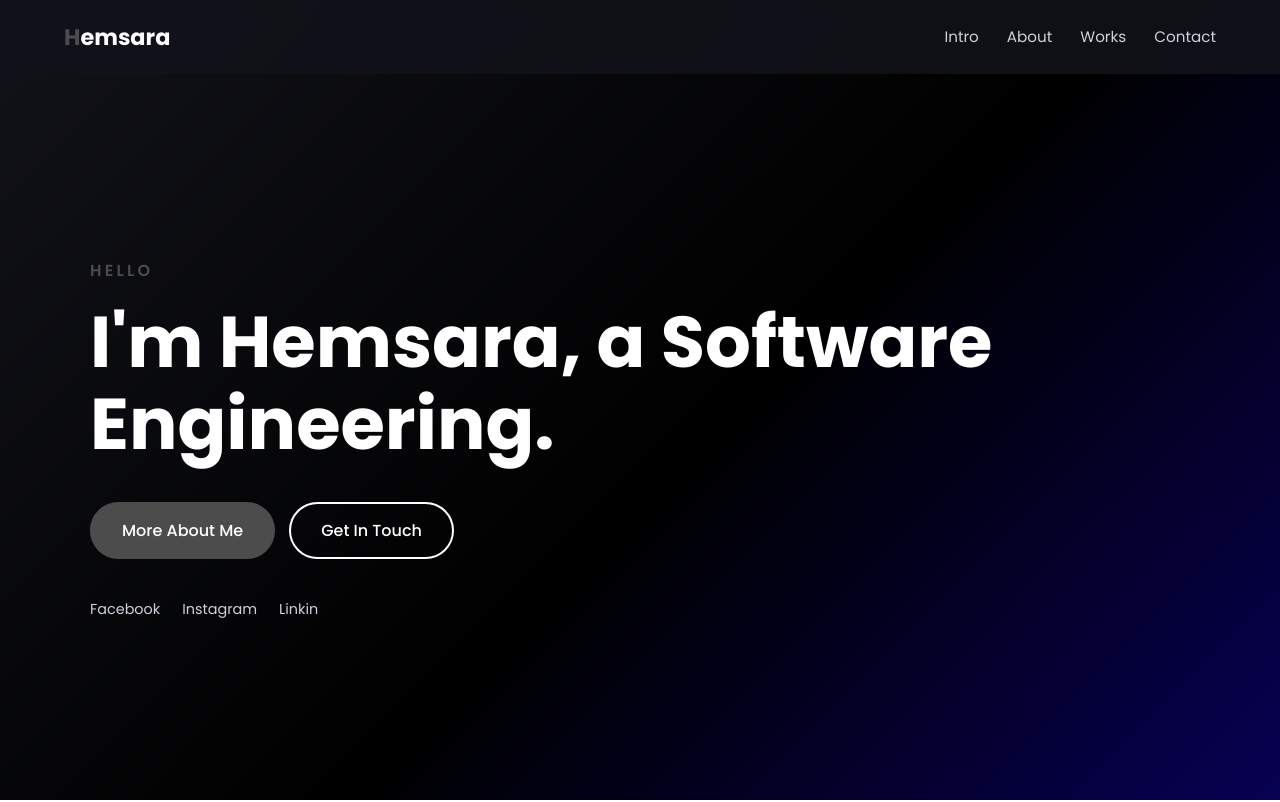
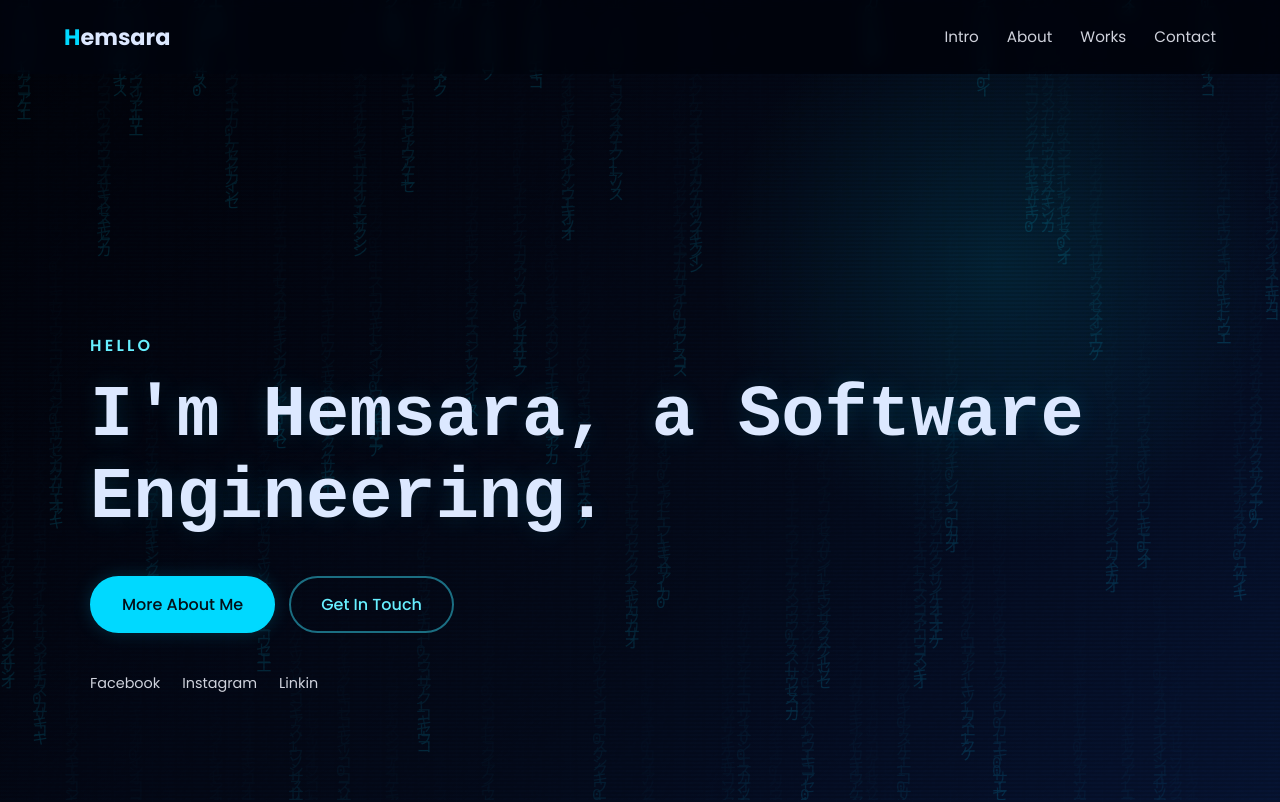
Before and after one commit to hemsara-edirisooriya/Portfolio, a plain HTML site: page index.html in a window 1280 px wide. Shown: the top 802 px of the page. Drawn offline with Linux system fonts and the light colour scheme.

Commit message:
add back ground animation

```diff
--- a/index.html
+++ b/index.html
@@ -10,7 +10,11 @@
 </head>
 <body id="top">
 
+  <canvas id="matrix-canvas" aria-hidden="true"></canvas>
+
+
   <header class="site-header">
+
     <a href="#intro" class="logo">Hemsara</a>
     <button class="menu-toggle" aria-label="Toggle menu" onclick="document.querySelector('.nav').classList.toggle('open')">☰</button>
     <nav class="nav">
@@ -23,6 +27,8 @@
 
   <!-- INTRO -->
   <section id="intro" class="hero">
+
+
     <div class="hero-inner">
       <p class="eyebrow">Hello</p>
       <h1>I'm Hemsara, a Software Engineering.</h1>
@@ -80,7 +86,7 @@
   </section>
 
   <!-- WORKS -->
-  <!-- <section id="works" class="section alt">
+  <section id="works" class="section alt">
     <div class="container">
       <h2 class="section-title">Selected Works.</h2>
       <div class="works-grid">
@@ -92,10 +98,10 @@
         <article class="work c6"><div class="work-info"><h3>Tropical</h3><span>Frontend Design</span></div></article>
       </div>
     </div>
-  </section> -->
+  </section>
 
   <!-- TESTIMONIALS -->
-  <section class="section">
+  <!-- <section id="works" class="section">
     <div class="container">
       <h2 class="section-title">Hear it from My Happy Clients</h2>
       <div class="grid-2">
@@ -116,7 +122,7 @@
         <div><span class="num">85+</span><p>Positive Feedback</p></div>
       </div>
     </div>
-  </section>
+  </section> -->
 
   <!-- CONTACT -->
   <footer id="contact" class="footer">
@@ -145,5 +151,7 @@
     </div>
   </footer>
 
+  <script src="js/app.js"></script>
+
 </body>
 </html>
--- /dev/null
+++ b/js/app.js
@@ -0,0 +1,63 @@
+const canvas = document.getElementById("matrix-canvas");
+  const ctx = canvas.getContext("2d");
+
+  const characters = "01アイウエオカキクケコサシスセソ";
+  const fontSize = 16;
+
+  let columns;
+  let drops;
+  let animationId;
+
+  function resizeCanvas() {
+    const rect = canvas.getBoundingClientRect();
+    const dpr = window.devicePixelRatio || 1;
+
+    canvas.width = rect.width * dpr;
+    canvas.height = rect.height * dpr;
+
+    ctx.setTransform(dpr, 0, 0, dpr, 0, 0);
+
+    columns = Math.ceil(rect.width / fontSize);
+
+    drops = Array.from(
+      { length: columns },
+      () => Math.random() * -50
+    );
+  }
+
+  function drawMatrix() {
+    const width = canvas.clientWidth;
+    const height = canvas.clientHeight;
+
+    // Previous frame eka fade karanawa
+    ctx.fillStyle = "rgba(2, 4, 13, 0.08)";
+    ctx.fillRect(0, 0, width, height);
+
+    ctx.font = `${fontSize}px monospace`;
+
+    for (let i = 0; i < columns; i++) {
+      const char = characters[
+        Math.floor(Math.random() * characters.length)
+      ];
+
+      const x = i * fontSize;
+      const y = drops[i] * fontSize;
+
+      ctx.fillStyle = "#00d9ff";
+      ctx.fillText(char, x, y);
+
+      // Akuru pahala move karanawa
+      if (y > height && Math.random() > 0.975) {
+        drops[i] = 0;
+      }
+
+      drops[i] += 0.5;
+    }
+
+    animationId = requestAnimationFrame(drawMatrix);
+  }
+
+  resizeCanvas();
+  drawMatrix();
+
+  window.addEventListener("resize", resizeCanvas);
--- a/style/style.css
+++ b/style/style.css
@@ -1,10 +1,13 @@
 :root {
-  --bg: #ffffff;
-  --bg-alt: #ffffff;
-  --text: #2b2d33;
-  --muted: #000000;
-  --dark: #050505;
-  --accent: #4d4c4c;
+  --bg: #02040d;
+  --bg-alt: #050b1c;
+  --text: #dce7f8;
+  --muted: #93a2bd;
+  --dark: #02040a;
+  --accent: #00d9ff;
+  --accent-light: #67efff;
+  --text-bright: #dce8ff;
+  --line: #17284d;
   --radius: 10px;
 }
 
@@ -13,7 +16,11 @@ html { scroll-behavior: smooth; }
 body {
   font-family: "Poppins", system-ui, sans-serif;
   color: var(--text);
-  background: var(--bg);
+  background:
+    linear-gradient(rgba(20, 224, 255, .018) 1px, transparent 1px),
+    linear-gradient(90deg, rgba(20, 224, 255, .018) 1px, transparent 1px),
+    var(--bg);
+  background-size: 38px 38px;
   line-height: 1.7;
 }
 a { color: inherit; text-decoration: none; }
@@ -22,46 +29,103 @@ ul { list-style: none; }
 .container { width: min(1100px, 92%); margin-inline: auto; }
 .section { padding: 100px 0; }
 .section.alt { background: var(--bg-alt); }
-.section-title { font-size: clamp(2rem, 4vw, 3rem); margin-bottom: 40px; }
-.section-title.light { color: #fff; }
+.section:nth-of-type(even) { background: #030713; }
+.section-title { font-size: clamp(2rem, 4vw, 3rem); margin-bottom: 40px; color: var(--text); }
+.section-title.light { color: var(--text-bright); }
+.section-title::before {
+  content: "// ";
+  color: var(--accent);
+  font-family: "Courier New", monospace;
+  font-size: .7em;
+}
 
 /* Header */
 .site-header {
   position: fixed; inset: 0 0 auto 0; z-index: 10;
   display: flex; justify-content: space-between; align-items: center;
   padding: 18px 5%;
-  background: rgba(18, 19, 26, .85);
+  background: rgba(1, 4, 13, .96);
   -webkit-backdrop-filter: blur(8px);
   backdrop-filter: blur(8px);
 }
-.logo { color: #fff; font-weight: 700; font-size: 1.4rem; }
+.logo { color: var(--text-bright); font-weight: 700; font-size: 1.4rem; }
 .logo::first-letter { color: var(--accent); }
 .nav { display: flex; gap: 28px; }
 .nav a { color: #cfd2dc; font-size: .95rem; transition: color .2s; }
-.nav a:hover { color: var(--accent); }
-.menu-toggle { display: none; background: none; border: 0; color: #fff; font-size: 1.6rem; cursor: pointer; }
+.nav a:hover { color: var(--accent-light); }
+.menu-toggle { display: none; background: none; border: 0; color: var(--text-bright); font-size: 1.6rem; cursor: pointer; }
 
 /* Hero */
 .hero {
   min-height: 100vh; display: flex; align-items: center;
-  background: linear-gradient(135deg, #12131a 0%, #000000 55%, #0f02c0 160%);
-  color: #fff;
+  position: relative;
+  overflow: hidden;
+  background:
+    radial-gradient(circle at 78% 24%, rgba(0, 217, 255, .12), transparent 24%),
+    linear-gradient(rgba(11, 206, 255, .035) 1px, transparent 1px),
+    linear-gradient(90deg, rgba(11, 206, 255, .035) 1px, transparent 1px),
+    linear-gradient(135deg, #01030a 0%, #050d20 58%, #091b43 100%);
+  background-size: auto, 32px 32px, 32px 32px, auto;
+  color: var(--text-bright);
 }
-.hero-inner { width: min(1100px, 92%); margin-inline: auto; padding-top: 80px; }
-.eyebrow { color: var(--accent); text-transform: uppercase; letter-spacing: .2em; font-weight: 600; margin-bottom: 16px; }
-.hero h1 { font-size: clamp(2.2rem, 6vw, 4.5rem); line-height: 1.15; max-width: 16em; }
+.hero::after {
+  content: "";
+  position: absolute;
+  inset: 0;
+  pointer-events: none;
+  background: linear-gradient(transparent 50%, rgba(0, 0, 0, .16) 50%);
+  background-size: 100% 4px;
+  opacity: .8;
+}
+.hero-inner { position: relative; z-index: 1; width: min(1100px, 92%); margin-inline: auto; padding-top: 80px; }
+.eyebrow { color: var(--accent-light); text-transform: uppercase; letter-spacing: .2em; font-weight: 600; margin-bottom: 16px; }
+.hero h1 { font-family: "Courier New", monospace; font-size: clamp(2.2rem, 6vw, 4.5rem); line-height: 1.15; max-width: 16em; text-shadow: 0 0 24px rgba(0, 217, 255, .14); }
 .btn-group { display: flex; gap: 14px; flex-wrap: wrap; margin: 36px 0; }
 .btn {
   display: inline-block; padding: 13px 30px; border-radius: 50px;
   font-weight: 500; border: 2px solid var(--accent); transition: .25s;
 }
-.btn-primary { background: var(--accent); color: #fff; }
-.btn-primary:hover { background: transparent; color: var(--accent); }
-.btn-outline { color: #fff; border-color: #fff; }
-.btn-outline:hover { background: #fff; color: var(--dark); }
+.btn-primary { background: var(--accent); color: #031018; border-color: var(--accent); box-shadow: 0 0 18px rgba(0, 217, 255, .18); }
+.btn-primary:hover { background: transparent; color: var(--accent-light); }
+.btn-outline { color: var(--accent-light); border-color: #1b6e82; }
+.btn-outline:hover { background: #09232d; color: var(--accent-light); box-shadow: inset 0 0 18px rgba(0, 217, 255, .08); }
 .social { display: flex; gap: 22px; flex-wrap: wrap; }
 .social a { color: #cfd2dc; font-size: .9rem; }
-.social a:hover { color: var(--accent); }
+.social a:hover { color: var(--accent-light); }
+
+
+
+
+
+/* Matrix Background Animation */
+#matrix-canvas {
+  position: absolute;
+  inset: 0;
+  width: 100%;
+  height: 100%;
+  z-index: 0;
+  pointer-events: none;
+  opacity: 0.65;
+}
+
+.hero-inner {
+  position: relative;
+  z-index: 1;
+}
+
+/* Keep the text readable */
+.hero h1,
+.hero .eyebrow,
+.hero .btn-group,
+.hero .social {
+  position: relative;
+  z-index: 1;
+}
+
+
+
+
+
 
 /* About */
 .about-text { max-width: 760px; color: var(--muted); margin-bottom: 50px; }
@@ -69,13 +133,13 @@ ul { list-style: none; }
 .grid-3 { display: grid; grid-template-columns: repeat(auto-fit, minmax(240px, 1fr)); gap: 40px; }
 .grid-2 { display: grid; grid-template-columns: repeat(auto-fit, minmax(300px, 1fr)); gap: 30px; }
 h4 { margin-bottom: 14px; color: var(--accent); text-transform: uppercase; letter-spacing: .08em; font-size: .9rem; }
-.list li { padding: 8px 0; border-bottom: 1px solid #e5e7eb; }
+.list li { padding: 8px 0; border-bottom: 1px solid #1d2948; }
 
 /* Works */
 .works-grid { display: grid; grid-template-columns: repeat(auto-fill, minmax(300px, 1fr)); gap: 24px; }
 .work {
   position: relative; aspect-ratio: 4 / 3; border-radius: var(--radius);
-  overflow: hidden; display: flex; align-items: flex-end; color: #fff;
+  overflow: hidden; display: flex; align-items: flex-end; color: var(--text-bright);
   transition: transform .3s;
 }
 .work:hover { transform: translateY(-6px); }
@@ -89,7 +153,7 @@ h4 { margin-bottom: 14px; color: var(--accent); text-transform: uppercase; lette
 .c6 { background: linear-gradient(135deg, #43e97b, #38f9d7); }
 
 /* Testimonials + stats */
-blockquote { background: var(--bg-alt); padding: 30px; border-radius: var(--radius); border-left: 4px solid var(--accent); }
+blockquote { background: #060d20; padding: 30px; border-radius: var(--radius); border-left: 4px solid var(--accent); box-shadow: 0 18px 45px rgba(0, 0, 0, .22); }
 blockquote p { color: var(--muted); margin-bottom: 16px; font-style: italic; }
 cite { font-style: normal; font-size: .9rem; color: var(--muted); }
 cite strong { display: block; color: var(--text); }
@@ -101,9 +165,9 @@ cite strong { display: block; color: var(--text); }
 .stats p { color: var(--muted); }
 
 /* Footer */
-.footer { background: var(--dark); color: #cfd2dc; padding: 100px 0 30px; }
+.footer { background: linear-gradient(135deg, #010208 0%, #030817 58%, #06112a 100%); color: #aebbd1; padding: 100px 0 30px; }
 .footer-lead { max-width: 640px; margin-bottom: 40px; }
-.footer h5 { color: #fff; margin-bottom: 12px; font-size: 1.05rem; }
+.footer h5 { color: var(--text-bright); margin-bottom: 12px; font-size: 1.05rem; }
 .list.light li { border-color: #2b2d38; }
 .list.light a:hover { color: var(--accent); }
 .footer .btn { margin-top: 20px; }
@@ -122,3 +186,54 @@ cite strong { display: block; color: var(--text); }
   .nav a { padding: 14px 5%; }
   .section { padding: 70px 0; }
 }
+
+
+
+
+
+/* Full-page Matrix Background */
+
+#matrix-canvas {
+  position: fixed;
+  inset: 0;
+  width: 100%;
+  height: 100vh;
+  z-index: 0;
+  pointer-events: none;
+  opacity: 0.55;
+}
+
+/* Keep website content above the animation */
+body > *:not(#matrix-canvas) {
+  position: relative;
+  z-index: 1;
+}
+
+/* Keep the existing dark background, but let Matrix show through */
+.hero {
+  background:
+    radial-gradient(
+      circle at 78% 24%,
+      rgba(0, 217, 255, 0.12),
+      transparent 24%
+    ),
+    linear-gradient(
+      135deg,
+      rgba(1, 3, 10, 0.75) 0%,
+      rgba(5, 13, 32, 0.75) 58%,
+      rgba(9, 27, 67, 0.75) 100%
+    );
+}
+
+/* Make other sections transparent */
+.section,
+.section.alt,
+.section:nth-of-type(even),
+.footer {
+  background: transparent;
+}
+
+/* Keep the header readable */
+.site-header {
+  background: rgba(1, 4, 13, 0.85);
+}
```
